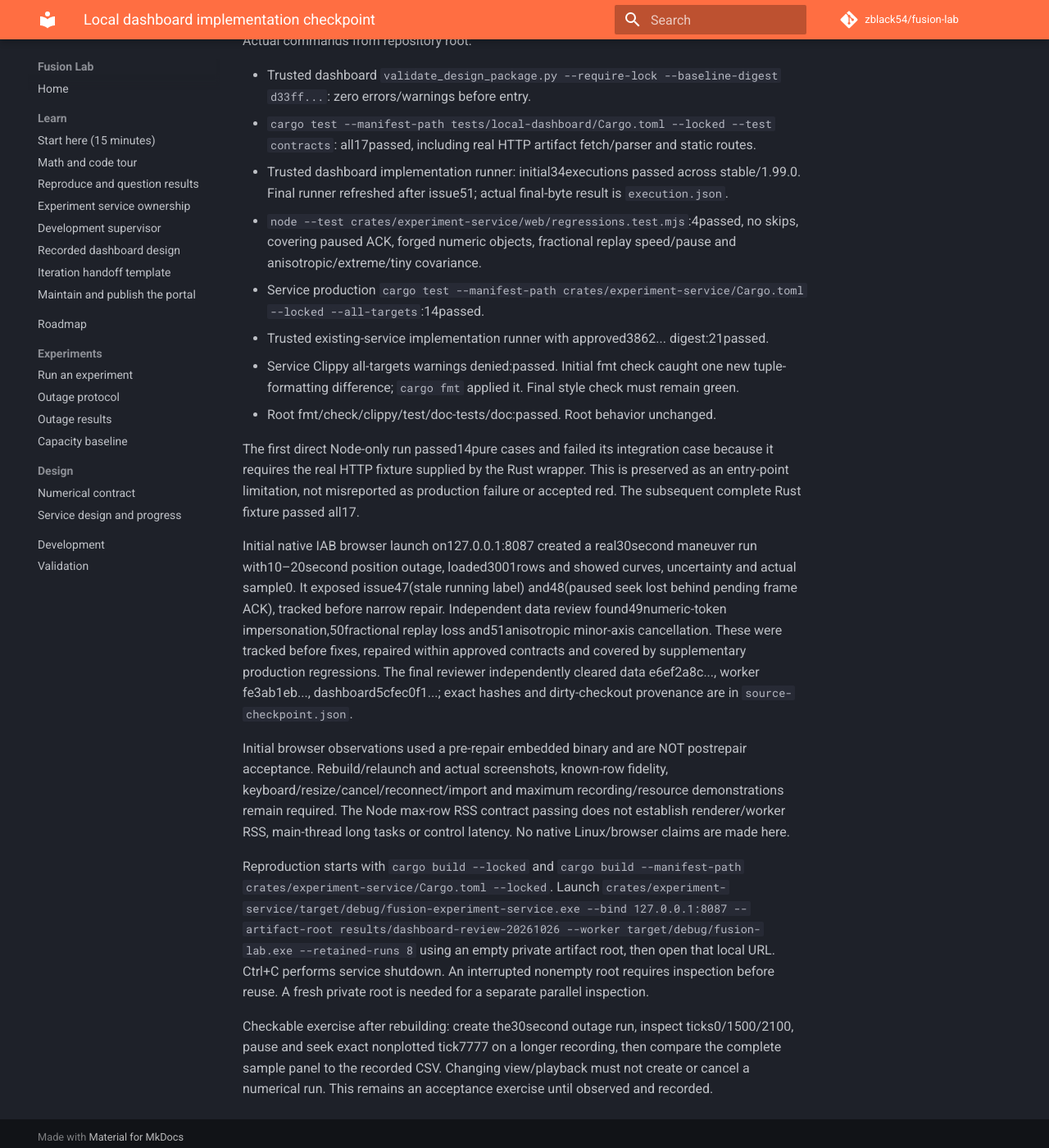
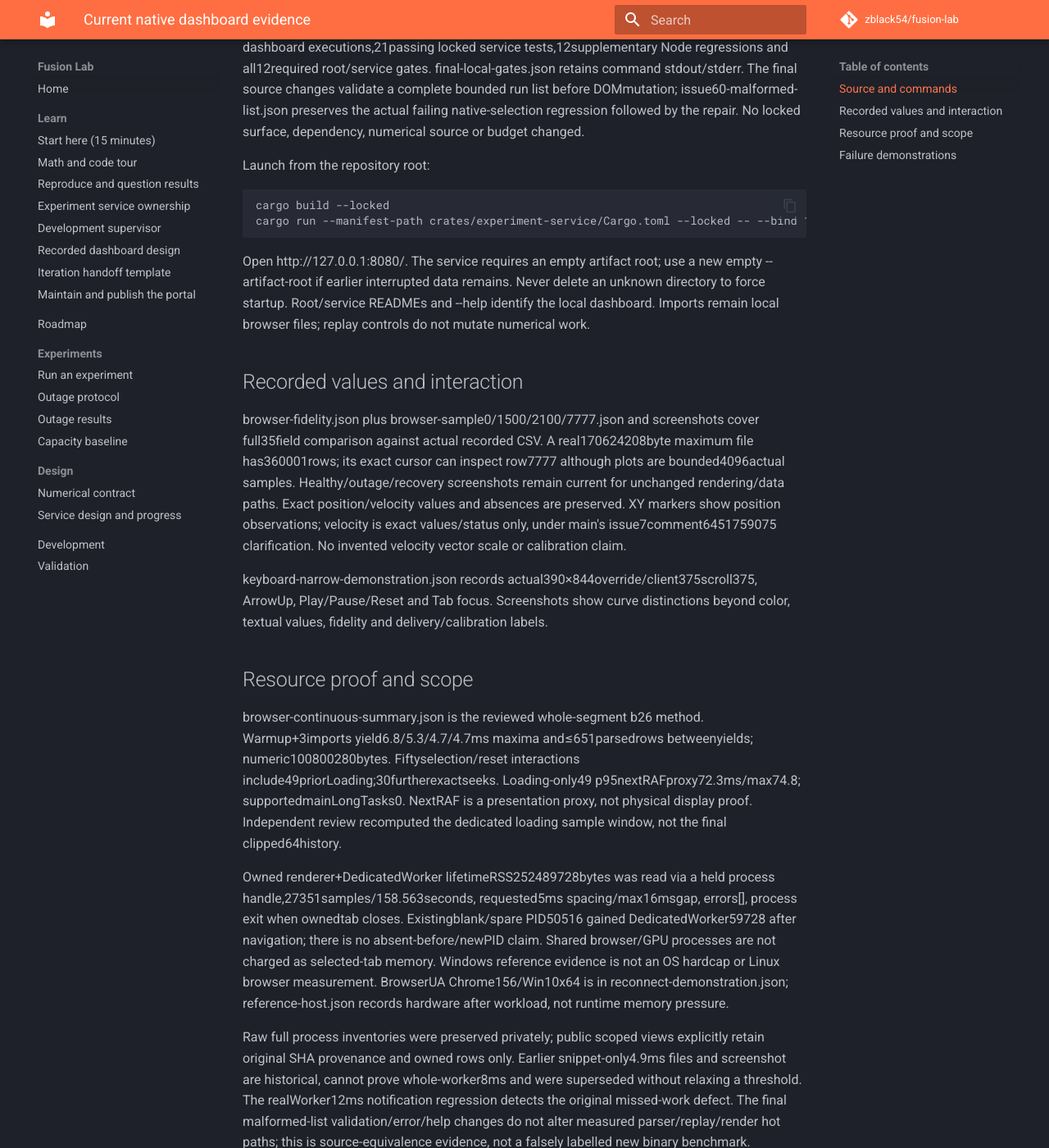
Before and after one commit to zblack54/fusion-lab, an MkDocs documentation site: the page built from docs/design-docs/local-dashboard/implementation/native-evidence.md, in a window 1280 px wide and 1400 px high, scrolled down 379 px. Shown: the whole window at 82% size. Built offline with MkDocs 1.6.1 and Material for MkDocs 9.7.7, drawn with Linux system fonts in a browser that asks for light colours; comment, search, counter and statistics services are not loaded; some of the changed text lies outside the part shown.

Commit message:
Finalize native conformance handoff without changing reviewed application source

```diff
--- a/docs/design-docs/local-dashboard/implementation/native-evidence.md
+++ b/docs/design-docs/local-dashboard/implementation/native-evidence.md
@@ -1,26 +1,38 @@
-# Local dashboard implementation checkpoint
+# Current native dashboard evidence
 
-Status: implemented-unverified. Approved digest d33ff5c8c1828d503d0cecfb144df72ab96621fa0f2e8dd8096c7f98ba0ddd95 remains unchanged. Native Windows proof below is separate from final browser acceptance and Linux CI.
+Status: READY_FOR_MAIN_ACCEPTANCE. Local checks and bounded independent source/conformance review are complete; final published-head Windows/Linux × Rust1.99/stable CI and main's acceptance remain required. This file does not self-accept the product.
 
-The app adds explicit embedded static routes to the existing loopback Rust service. Pure `data.mjs` owns CSV chunks, strict wire validation, row snapshots, errors/ellipse and replay. One parsing worker owns the recording and replay; the main adapter owns one selected lifecycle EventSource and bounded plot data. No dependency or numerical-core changes.
+## Source and commands
 
-Actual commands from repository root:
+source-checkpoint.json hashes every service source/web file and manifests, labels the local tree dirty and records its actual main revision. final-local-summary.json records34passing locked dashboard executions,21passing locked service tests,12supplementary Node regressions and all12required root/service gates. final-local-gates.json retains command stdout/stderr. The final source changes validate a complete bounded run list before DOMmutation; issue60-malformed-list.json preserves the actual failing native-selection regression followed by the repair. No locked surface, dependency, numerical source or budget changed.
 
-- Trusted dashboard `validate_design_package.py --require-lock --baseline-digest d33ff...`: zero errors/warnings before entry.
-- `cargo test --manifest-path tests/local-dashboard/Cargo.toml --locked --test contracts`: all17passed, including real HTTP artifact fetch/parser and static routes.
-- Trusted dashboard implementation runner: initial34executions passed across stable/1.99.0. Final runner refreshed after issue51; actual final-byte result is `execution.json`.
-- `node --test crates/experiment-service/web/regressions.test.mjs`:4passed, no skips, covering paused ACK, forged numeric objects, fractional replay speed/pause and anisotropic/extreme/tiny covariance.
-- Service production `cargo test --manifest-path crates/experiment-service/Cargo.toml --locked --all-targets`:14passed.
-- Trusted existing-service implementation runner with approved3862... digest:21passed.
-- Service Clippy all-targets warnings denied:passed. Initial fmt check caught one new tuple-formatting difference; `cargo fmt` applied it. Final style check must remain green.
-- Root fmt/check/clippy/test/doc-tests/doc:passed. Root behavior unchanged.
+Launch from the repository root:
 
-The first direct Node-only run passed14pure cases and failed its integration case because it requires the real HTTP fixture supplied by the Rust wrapper. This is preserved as an entry-point limitation, not misreported as production failure or accepted red. The subsequent complete Rust fixture passed all17.
+~~~text
+cargo build --locked
+cargo run --manifest-path crates/experiment-service/Cargo.toml --locked -- --bind 127.0.0.1:8080
+~~~
 
-Initial native IAB browser launch on127.0.0.1:8087 created a real30second maneuver run with10–20second position outage, loaded3001rows and showed curves, uncertainty and actual sample0. It exposed issue47(stale running label) and48(paused seek lost behind pending frame ACK), tracked before narrow repair. Independent data review found49numeric-token impersonation,50fractional replay loss and51anisotropic minor-axis cancellation. These were tracked before fixes, repaired within approved contracts and covered by supplementary production regressions. The final reviewer independently cleared data e6ef2a8c..., worker fe3ab1eb..., dashboard5cfec0f1...; exact hashes and dirty-checkout provenance are in `source-checkpoint.json`.
+Open http://127.0.0.1:8080/. The service requires an empty artifact root; use a new empty --artifact-root if earlier interrupted data remains. Never delete an unknown directory to force startup. Root/service READMEs and --help identify the local dashboard. Imports remain local browser files; replay controls do not mutate numerical work.
 
-Initial browser observations used a pre-repair embedded binary and are NOT postrepair acceptance. Rebuild/relaunch and actual screenshots, known-row fidelity, keyboard/resize/cancel/reconnect/import and maximum recording/resource demonstrations remain required. The Node max-row RSS contract passing does not establish renderer/worker RSS, main-thread long tasks or control latency. No native Linux/browser claims are made here.
+## Recorded values and interaction
 
-Reproduction starts with `cargo build --locked` and `cargo build --manifest-path crates/experiment-service/Cargo.toml --locked`. Launch `crates/experiment-service/target/debug/fusion-experiment-service.exe --bind 127.0.0.1:8087 --artifact-root results/dashboard-review-20261026 --worker target/debug/fusion-lab.exe --retained-runs 8` using an empty private artifact root, then open that local URL. Ctrl+C performs service shutdown. An interrupted nonempty root requires inspection before reuse. A fresh private root is needed for a separate parallel inspection.
+browser-fidelity.json plus browser-sample0/1500/2100/7777.json and screenshots cover full35field comparison against actual recorded CSV. A real170624208byte maximum file has360001rows; its exact cursor can inspect row7777 although plots are bounded4096actual samples. Healthy/outage/recovery screenshots remain current for unchanged rendering/data paths. Exact position/velocity values and absences are preserved. XY markers show position observations; velocity is exact values/status only, under main's issue7comment6451759075 clarification. No invented velocity vector scale or calibration claim.
 
-Checkable exercise after rebuilding: create the30second outage run, inspect ticks0/1500/2100, pause and seek exact nonplotted tick7777 on a longer recording, then compare the complete sample panel to the recorded CSV. Changing view/playback must not create or cancel a numerical run. This remains an acceptance exercise until observed and recorded.
+keyboard-narrow-demonstration.json records actual390×844override/client375scroll375, ArrowUp, Play/Pause/Reset and Tab focus. Screenshots show curve distinctions beyond color, textual values, fidelity and delivery/calibration labels.
+
+## Resource proof and scope
+
+browser-continuous-summary.json is the reviewed whole-segment b26 method. Warmup+3imports yield6.8/5.3/4.7/4.7ms maxima and≤651parsedrows betweenyields; numeric100800280bytes. Fiftyselection/reset interactions include49priorLoading;30furtherexactseeks. Loading-only49 p95nextRAFproxy72.3ms/max74.8; supportedmainLongTasks0. NextRAF is a presentation proxy, not physical display proof. Independent review recomputed the dedicated loading sample window, not the final clipped64history.
+
+Owned renderer+DedicatedWorker lifetimeRSS252489728bytes was read via a held process handle,27351samples/158.563seconds, requested5ms spacing/max16msgap, errors[], process exit when ownedtab closes. Existingblank/spare PID50516 gained DedicatedWorker59728 after navigation; there is no absent-before/newPID claim. Shared browser/GPU processes are not charged as selected-tab memory. Windows reference evidence is not an OS hardcap or Linux browser measurement. BrowserUA Chrome156/Win10x64 is in reconnect-demonstration.json; reference-host.json records hardware after workload, not runtime memory pressure.
+
+Raw full process inventories were preserved privately; public scoped views explicitly retain original SHA provenance and owned rows only. Earlier snippet-only4.9ms files and screenshot are historical, cannot prove whole-worker8ms and were superseded without relaxing a threshold. The realWorker12ms notification regression detects the original missed-work defect. The final malformed-list validation/error/help changes do not alter measured parser/replay/render hot paths; this is source-equivalence evidence, not a falsely labelled new binary benchmark.
+
+## Failure demonstrations
+
+Actual busy409, Cancel→cancelled with childlistenerclosed, retention1eviction/worker_failed and32partial-requestoverload→503 are recorded in eviction/overload JSON and screenshots. Controlled worker cases demonstrate UIlifecycle/errors, not numerical accuracy. reconnect-demonstration.json records4SSEopens spaced1.057/2.051/4.051seconds, followed by manual recovery and no fifthattempt.
+
+Bounded local fault proxy accepted one POST then dropped its reply. Before repair GETlistcount1(initialonly); after repair GETlistcount2(initial+recovery) with POST1, persistent uncertainty and retained localCSVcursor1500. Failed recoveryGET503 remains manual and explicit. Fixtures translate Origin only for finite local tests, never production/security behavior. New malformed200list adapter regression uses native replaceChildren reset semantics and proves complete validation before mutation. No automaticPOSTretry or inferred matching run.
+
+The previous native-evidence-before-final.md and raw JSON retain intermediate failures/results. acceptance.md is the current per-obligation table; final acceptance belongs to main after exact-head CI.
```
